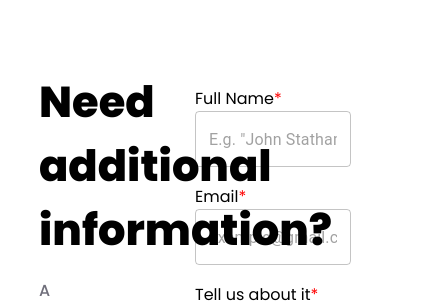
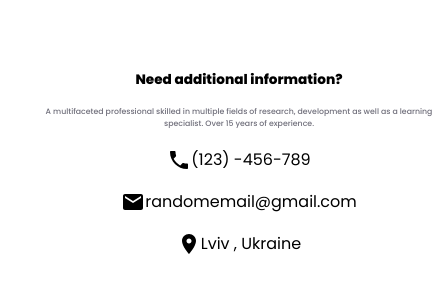
Before and after one commit to AndriyDubovichWork/PC_Club, a React (Create React App) app: page /contact in a window 390 px wide. Shown: the part 340-645 px from the top of the page, 439 px wide, since content can reach past the window. Built offline with nearby package versions, Linux system fonts and the light colour scheme.

Commit message:
contact us responsive design

```diff
--- a/src/pages/Contact/Contact.module.scss
+++ b/src/pages/Contact/Contact.module.scss
@@ -2,25 +2,24 @@
   width: 80%;
   margin: 0 auto;
   .content {
-    display: flex;
-    flex-direction: row;
+    display: grid;
+    grid-template-columns: repeat(auto-fit, minmax(400px, 1fr));
+
+    justify-items: center;
 
     .column {
       margin: 10vh 0;
 
-      width: 50%;
       .header {
-        font-size: 2.7rem;
+        font-size: clamp(0.85rem, 2vw, 3rem);
         font-weight: 700;
       }
       .subHeader {
-        width: 60%;
-
         margin: 2vh 0;
 
         color: #706f7b;
 
-        font-size: 1rem;
+        font-size: clamp(0.3rem, 2vw, 1rem);
         font-weight: 500;
       }
       .highLighted {
@@ -31,7 +30,7 @@
 
         color: #000;
 
-        margin: 1vh 0;
+        margin: 2vh 0;
       }
       .highLighted:hover {
         color: #ff4d30;
--- a/src/pages/Contact/Contact.tsx
+++ b/src/pages/Contact/Contact.tsx
@@ -10,12 +10,14 @@ import { TextField } from '@mui/material';
 import Button from '../../Styled/Button/Button';
 import { NavLink, redirect } from 'react-router-dom';
 import PopUpMessage from '../../Styled/PopUpMessage/PopUpMessage';
+import useIsPCScreen from '../../Hooks/useIsPCScreen';
 
 const Contact = () => {
   const [isSnackbarOpen, setIsSnackbarOpen] = useState(false);
+  const { textAlign } = useIsPCScreen();
   return (
     <>
-      <main className={style.Contact}>
+      <main className={style.Contact} style={{ textAlign }}>
         <SubHeader title='Contact' />
         <div className={style.content}>
           <div className={style.column}>
@@ -25,15 +27,24 @@ const Contact = () => {
               research, development as well as a learning specialist. Over 15
               years of experience.
             </h5>
-            <div className={style.highLighted}>
+            <div
+              className={style.highLighted}
+              style={{ justifyContent: textAlign }}
+            >
               <LocalPhoneIcon />
               (123) -456-789
             </div>
-            <div className={style.highLighted}>
+            <div
+              className={style.highLighted}
+              style={{ justifyContent: textAlign }}
+            >
               <EmailIcon />
               randomemail@gmail.com
             </div>
-            <div className={style.highLighted}>
+            <div
+              className={style.highLighted}
+              style={{ justifyContent: textAlign }}
+            >
               <LocationOnIcon />
               Lviv , Ukraine
             </div>
```
